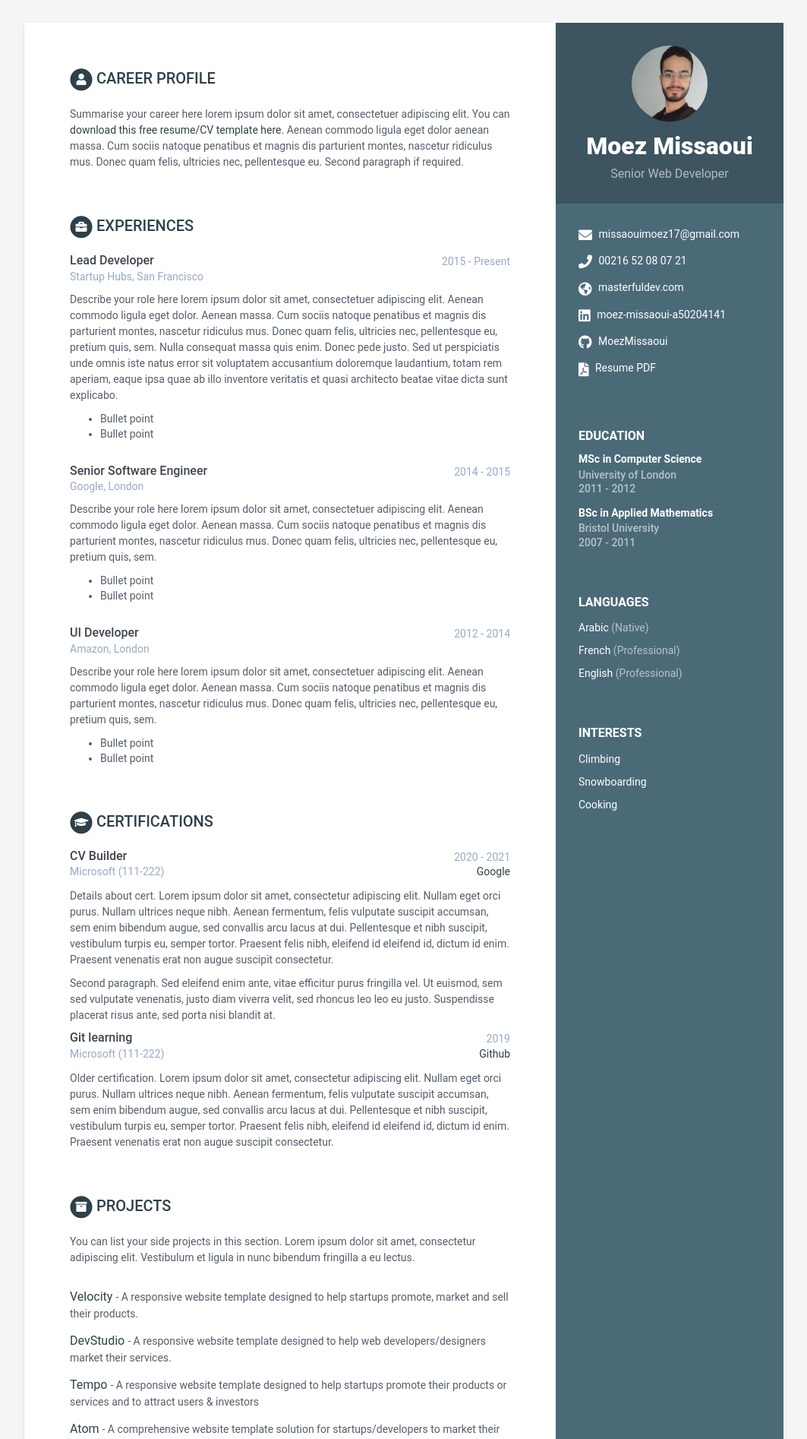
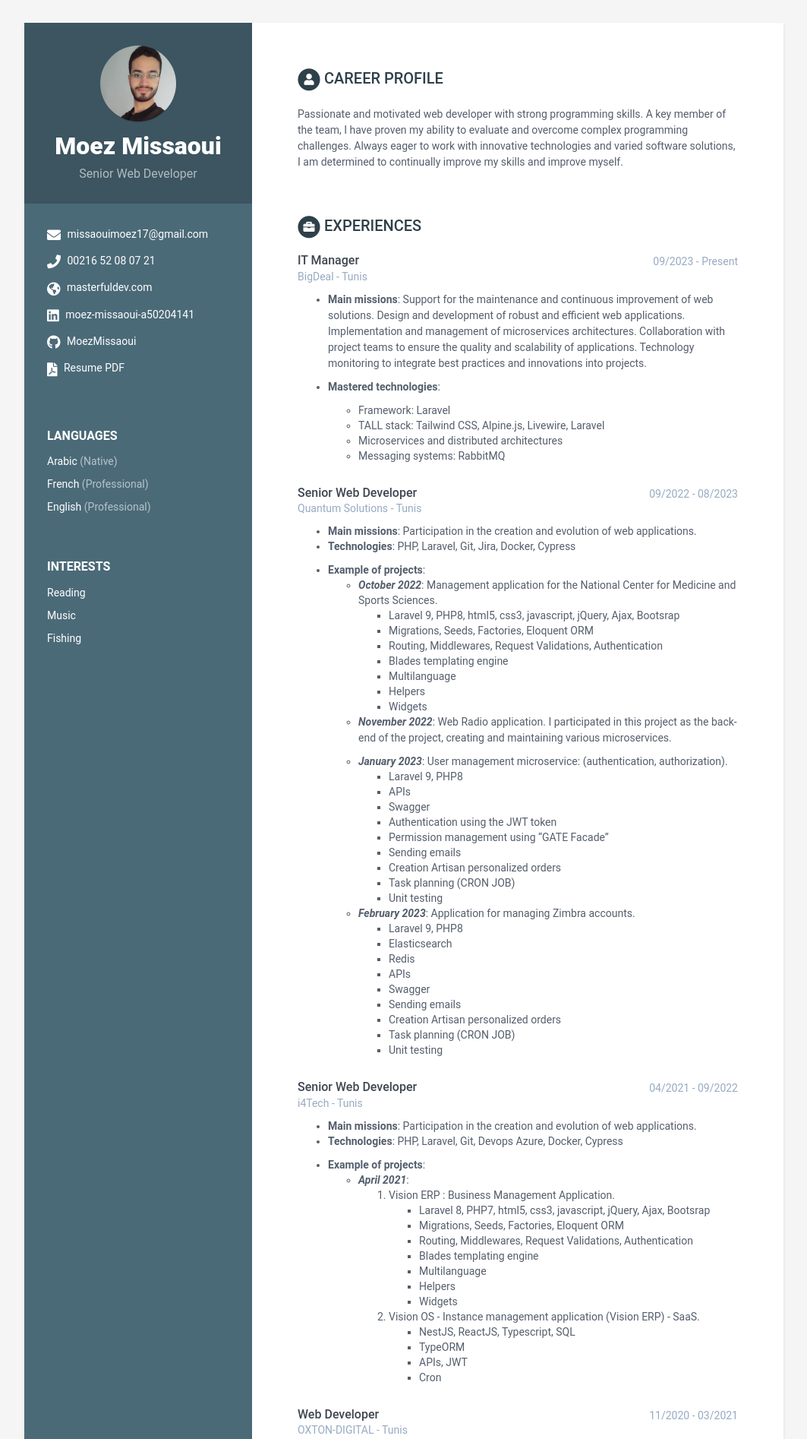
Before and after one commit to MoezMissaoui/MoezMissaoui.github.io, a Jekyll site: the page built from index.html, in a window 1280 px wide. Shown: the top 1894 px of the page at 76% size, without its empty margins (108-1171 px from the left). Built offline with Jekyll 4.4.1, drawn with Linux system fonts in a browser that asks for light colours; some of the changed text lies outside the part shown.

Commit message:
feat: create content

```diff
--- a/_data/data.yml
+++ b/_data/data.yml
@@ -3,9 +3,9 @@
 #
 
 sidebar:
-    position: right # position of the sidebar : left or right
+    position: left # position of the sidebar : left or right
     about: false # set to False or comment line if you want to remove the "how to use?" in the sidebar
-    education: True # set to False if you want education in main section instead of in sidebar
+    education: false # set to False if you want education in main section instead of in sidebar
 
     # Profile information
     name: Moez Missaoui
@@ -45,218 +45,325 @@ sidebar:
     interests:
       title: Interests
       info:
-        - item: Climbing
+        - item: Reading
           link:
 
-        - item: Snowboarding
+        - item: Music
           link:
 
-        - item: Cooking
+        - item: Fishing
           link:
 
 career-profile:
     title: Career Profile
     summary: |
-      Summarise your career here lorem ipsum dolor sit amet, consectetuer
-      adipiscing elit. You can [download this free resume/CV template here]().
-      Aenean commodo ligula eget dolor aenean massa. Cum sociis natoque
-      penatibus et magnis dis parturient montes, nascetur ridiculus mus.
-      Donec quam felis, ultricies nec, pellentesque eu.
-      Second paragraph if required.
+      Passionate and motivated web developer with strong programming skills. A key member of the team, I have proven my ability to evaluate and overcome complex programming challenges. Always eager to work with innovative technologies and varied software solutions, I am determined to continually improve my skills and improve myself.
+
 education:
     title: Education
     info:
-      - degree: MSc in Computer Science
-        university: University of London
-        time: 2011 - 2012
+      - degree: Bachelor in Computer Science
+        university: Faculty of Sciences of Monastir
+        time: 2016
         details: |
-          Describe your study here lorem ipsum dolor sit amet, consectetuer
-          adipiscing elit. Aenean commodo ligula eget dolor. Aenean massa. Cum
-          sociis natoque penatibus et magnis dis parturient montes, nascetur
-          ridiculus mus. Donec quam felis, ultricies nec, pellentesque eu,
-          pretium quis, sem.
-            - Bullet point
-            - Bullet point
-      - degree: BSc in Applied Mathematics
-        university: Bristol University
-        time: 2007 - 2011
-        details: |
-          Describe your study here lorem ipsum dolor sit amet, consectetuer
-          adipiscing elit. Aenean commodo ligula eget dolor. Aenean massa. Cum
-          sociis natoque penatibus et magnis dis parturient montes, nascetur
-          ridiculus mus. Donec quam felis, ultricies nec, pellentesque eu,
-          pretium quis, sem.
-            - Bullet point
-            - Bullet point
+
+
 
 experiences:
     title: Experiences
     info:
-      - role: Lead Developer
-        time: 2015 - Present
-        company: Startup Hubs, San Francisco
+      - role: IT Manager
+        time: 09/2023 - Present
+        company: BigDeal - Tunis
         details: |
-          Describe your role here lorem ipsum dolor sit amet, consectetuer
-          adipiscing elit. Aenean commodo ligula eget dolor. Aenean massa.
-          Cum sociis natoque penatibus et magnis dis parturient montes,
-          nascetur ridiculus mus. Donec quam felis, ultricies nec,
-          pellentesque eu, pretium quis, sem. Nulla consequat massa quis
-          enim. Donec pede justo. Sed ut perspiciatis unde omnis iste natus
-          error sit voluptatem accusantium doloremque laudantium, totam rem
-          aperiam, eaque ipsa quae ab illo inventore veritatis et quasi
-          architecto beatae vitae dicta sunt explicabo.
-            - Bullet point
-            - Bullet point
-      - role: Senior Software Engineer
-        time: 2014 - 2015
-        company: Google, London
+          - **Main missions**:
+            Support for the maintenance and continuous improvement of web solutions.
+            Design and development of robust and efficient web applications.
+            Implementation and management of microservices architectures.
+            Collaboration with project teams to ensure the quality and scalability of applications.
+            Technology monitoring to integrate best practices and innovations into projects.
+
+          - **Mastered technologies**:
+            - Framework: Laravel
+            - TALL stack: Tailwind CSS, Alpine.js, Livewire, Laravel
+            - Microservices and distributed architectures
+            - Messaging systems: RabbitMQ
+
+      - role: Senior Web Developer
+        time: 09/2022 - 08/2023
+        company: Quantum Solutions - Tunis
         details: |
-          Describe your role here lorem ipsum dolor sit amet, consectetuer
-          adipiscing elit. Aenean commodo ligula eget dolor. Aenean massa.
-          Cum sociis natoque penatibus et magnis dis parturient montes,
-          nascetur ridiculus mus. Donec quam felis, ultricies nec,
-          pellentesque eu, pretium quis, sem.
-            - Bullet point
-            - Bullet point
-      - role: UI Developer
-        time: 2012 - 2014
-        company: Amazon, London
+          - **Main missions**: Participation in the creation and evolution of web applications.
+          - **Technologies**: PHP, Laravel, Git, Jira, Docker, Cypress
+
+          - **Example of projects**:
+              - ___October 2022___:
+                Management application for the National Center for Medicine and Sports Sciences.
+                  - Laravel 9, PHP8, html5, css3, javascript, jQuery, Ajax, Bootsrap
+                  - Migrations, Seeds, Factories, Eloquent ORM
+                  - Routing, Middlewares, Request Validations, Authentication
+                  - Blades templating engine
+                  - Multilanguage
+                  - Helpers
+                  - Widgets
+
+              - ___November 2022___:
+                Web Radio application. I participated in this project as the back-end of the project, creating and maintaining various microservices.
+
+              - ___January 2023___:
+                User management microservice: (authentication, authorization).
+                  - Laravel 9, PHP8
+                  - APIs
+                  - Swagger
+                  - Authentication using the JWT token
+                  - Permission management using “GATE Facade”
+                  - Sending emails
+                  - Creation Artisan personalized orders
+                  - Task planning (CRON JOB)
+                  - Unit testing
+
+              - ___February 2023___:
+                Application for managing Zimbra accounts.
+                  - Laravel 9, PHP8
+                  - Elasticsearch
+                  - Redis
+                  - APIs
+                  - Swagger
+                  - Sending emails
+                  - Creation Artisan personalized orders
+                  - Task planning (CRON JOB)
+                  - Unit testing
+
+
+      - role: Senior Web Developer
+        time: 04/2021 - 09/2022
+        company: i4Tech - Tunis
         details: |
-          Describe your role here lorem ipsum dolor sit amet, consectetuer
-          adipiscing elit. Aenean commodo ligula eget dolor. Aenean massa.
-          Cum sociis natoque penatibus et magnis dis parturient montes,
-          nascetur ridiculus mus. Donec quam felis, ultricies nec,
-          pellentesque eu, pretium quis, sem.
-            - Bullet point
-            - Bullet point
+          - **Main missions**: Participation in the creation and evolution of web applications.
+          - **Technologies**: PHP, Laravel, Git, Devops Azure, Docker, Cypress
+
+          - **Example of projects**:
+              - ___April 2021___:
+                1. Vision ERP : Business Management Application.
+                    - Laravel 8, PHP7, html5, css3, javascript, jQuery, Ajax, Bootsrap
+                    - Migrations, Seeds, Factories, Eloquent ORM
+                    - Routing, Middlewares, Request Validations, Authentication
+                    - Blades templating engine
+                    - Multilanguage
+                    - Helpers
+                    - Widgets
+
+                1. Vision OS - Instance management application (Vision ERP) - SaaS.
+                    - NestJS, ReactJS, Typescript, SQL
+                    - TypeORM
+                    - APIs, JWT
+                    - Cron
+
+      - role: Web Developer
+        time: 11/2020 - 03/2021
+        company: OXTON-DIGITAL - Tunis
+        details: |
+          - **Main missions**: Participation in the creation and evolution of web applications.
+          - **Technologies**: PHP, Laravel, Git, Gitlab, Docker
+
+          - **Example of projects**:
+              - ___April 2021___:
+                I walk my dog: Ad management web application.
+                  - Laravel 8, PHP7, html5, css3, javascript, jQuery, Ajax, Bootsrap
+                  - Migrations, Seeds, Factories, Eloquent ORM
+                  - Routing, Middlewares, Request Validations, Authentication
+                  - Blades templating engine
+                  - Multilanguage
+                  - Helpers
+
+      - role: Web Developer
+        time: 06/2017 - 11/2020
+        company: HYPERGROUP - Sfax
+        details: |
+          - **Main missions**:
+            - Design and development of web applications.
+            - Participation in the redesign and evolution of web applications.
+          - **Frameworks**: Laravel, Codeigniter
+
+          - **Example of projects**:
+              - ___October 2017___:
+                Tribal Deal - Ecommerce web application.
+                  - MVC Model
+                  - Codeigniter, php7, html5, css3, javascript, jQuery, Ajax, Bootstrap
+
+              - ___July 2018___:
+                Le Internship - PFE internship management web application.
+                - MVC Model
+                - codeigniter, php7, html5, css3, javascript, jQuery, Ajax, Bootstrap
+
+              - ___January 2019___:
+                Hyperschool - Tuition management application.
+                - Laravel 6, php7, html5, css3, javascript, jQuery, Ajax, Bootstrap
+                - Migrations, Seeds, Factories, Eloquent ORM
+                - Routing, Middlewares, Request Validations, Authentication
+                - Blades templating engine
+
+              - ___January 2020___:
+                Be The Winner - E-commerce web application.
+                - Laravel 7, php7, html5, css3, javascript, jQuery, Ajax, Bootstrap
+                - Migrations, Seeds, Factories, Eloquent ORM
+                - Routing, Middlewares, Request Validations, Authentication
+                - Blades templating engine
+                - Multilanguage
+                - Helpers
+                - Event / Listener
+
+              - ___September 2020___:
+                Kastello Store - E-commerce web application.
+                - Laravel 7, php7, html5, css3, javascript, jQuery, Ajax, Bootstrap
+                - Migrations, Seeds, Factories, Eloquent ORM
+                - Routing, Middlewares, Request Validations, Authentication
+                - Blades templating engine
+                - Multilanguage
+                - Helpers
+                - Job / Queue
+                - Orders / schedule
+
 
 certifications:
       title: Certifications
       list:
-        - name: CV Builder
-          start: 2020
-          end: 2021
-          organization: Microsoft
-          credentialid: 111-222
-          credentialurl: www.google.com
-          credentialname: Google
-          details: |
-            Details about cert. Lorem ipsum dolor sit amet, consectetur
-            adipiscing elit.
-            Nullam eget orci purus. Nullam ultrices neque nibh.
-            Aenean fermentum, felis vulputate suscipit accumsan,
-            sem enim bibendum augue, sed convallis arcu lacus at dui.
-            Pellentesque et nibh suscipit, vestibulum turpis eu, semper tortor.
-            Praesent felis nibh, eleifend id eleifend id, dictum id enim.
-            Praesent venenatis erat non augue suscipit consectetur.
-
-            Second paragraph. Sed eleifend enim ante, vitae efficitur purus
-            fringilla vel. Ut euismod, sem sed vulputate venenatis,
-            justo diam viverra velit, sed rhoncus leo leo eu justo.
-            Suspendisse placerat risus ante, sed porta nisi blandit at.
-        - name: Git learning
+        - name: Spécialisation en programmation Python 3.
           start: 2019
           end:
-          organization: Microsoft
-          credentialid: 111-222
-          credentialurl: www.github.com
-          credentialname: Github
+          organization: Coursera - University of Michigan
+          credentialid:
+          credentialurl: coursera.org
+          credentialname: Coursera
           details: |
-            Older certification. Lorem ipsum dolor sit amet, consectetur
-            adipiscing elit.
-            Nullam eget orci purus. Nullam ultrices neque nibh.
-            Aenean fermentum, felis vulputate suscipit accumsan,
-            sem enim bibendum augue, sed convallis arcu lacus at dui.
-            Pellentesque et nibh suscipit, vestibulum turpis eu, semper tortor.
-            Praesent felis nibh, eleifend id eleifend id, dictum id enim.
-            Praesent venenatis erat non augue suscipit consectetur.
+            - Python Basics (finished).
+            - Python functions, files and dictionaries (finished).
+            - Data collection and processing with Python (finished).
+            - Python classes and inheritance finished).
+            - Python project: pillow, tesseract and opencv (finished).
 
-projects:
-    title: Projects
-    intro: >
-      You can list your side projects in this
-      section. Lorem ipsum dolor sit amet, consectetur adipiscing elit.
-      Vestibulum et ligula in nunc bibendum fringilla a eu lectus.
-    assignments:
-      - title: Velocity
-        link: "#hook"
-        tagline: "A responsive website template designed to help startups promote, market and sell their products."
+        - name: Object-Oriented Java Programming (Data Structures and Beyond)
+          start: 2019
+          end:
+          organization: Coursera - University of California San Diego
+          credentialid:
+          credentialurl: coursera.org
+          credentialname: Coursera
+          details: |
+            - Object-oriented programming in Java (finished).
+            - Data structures and performance (finite).
+            - Advanced Data Structures in Java (finished).
+            - Mastering the Software Engineering Interview (Finished).
+            - Capstone: Social media data analysis (finished).
 
-      - title: DevStudio
-        link: "#"
-        tagline: "A responsive website template designed to help web developers/designers market their services."
 
-      - title: Tempo
-        link: "#"
-        tagline: "A responsive website template designed to help startups promote their products or services and to attract users &amp; investors"
 
-      - title: Atom
-        link: "#"
-        tagline: "A comprehensive website template solution for startups/developers to market their mobile apps."
+# projects:
+#     title: Projects
+#     intro: >
+#       You can list your side projects in this
+#       section. Lorem ipsum dolor sit amet, consectetur adipiscing elit.
+#       Vestibulum et ligula in nunc bibendum fringilla a eu lectus.
+#     assignments:
+#       - title: Velocity
+#         link: "#hook"
+#         tagline: "A responsive website template designed to help startups promote, market and sell their products."
 
-      - title: Delta
-        link: "#"
-        tagline: "A responsive Bootstrap one page theme designed to help app developers promote their mobile apps"
+#       - title: DevStudio
+#         link: "#"
+#         tagline: "A responsive website template designed to help web developers/designers market their services."
 
-oss:
-    title: OSS Contributions
-    intro: >
-      You can list your open source software contributions in this
-      section. Lorem ipsum dolor sit amet, consectetur adipiscing elit.
-      Vestibulum et ligula in nunc bibendum fringilla a eu lectus.
-    contributions:
-      - title: Tempo
-        link: "#"
-        tagline: "A responsive website template designed to help startups promote their products or services and to attract users &amp; investors"
+#       - title: Tempo
+#         link: "#"
+#         tagline: "A responsive website template designed to help startups promote their products or services and to attract users &amp; investors"
 
-      - title: Atom
-        link: "#"
-        tagline: "A comprehensive website template solution for startups/developers to market their mobile apps."
+#       - title: Atom
+#         link: "#"
+#         tagline: "A comprehensive website template solution for startups/developers to market their mobile apps."
 
-      - title: Delta
-        link: "#"
-        tagline: "A responsive Bootstrap one page theme designed to help app developers promote their mobile apps"
+#       - title: Delta
+#         link: "#"
+#         tagline: "A responsive Bootstrap one page theme designed to help app developers promote their mobile apps"
 
-publications:
-    title: Publications
-    intro: |
-      You can list your publications in this section. Lorem ipsum dolor sit
-      amet, consectetur adipiscing elit. Vestibulum et ligula in nunc
-      bibendum fringilla a eu lectus.
-    papers:
-      - title: The Art of Computer Programming
-        link: "#"
-        authors: Donald E. Knuth
-        conference: Addison-Wesley, 1968
+# oss:
+#     title: OSS Contributions
+#     intro: >
+#       You can list your open source software contributions in this
+#       section. Lorem ipsum dolor sit amet, consectetur adipiscing elit.
+#       Vestibulum et ligula in nunc bibendum fringilla a eu lectus.
+#     contributions:
+#       - title: Tempo
+#         link: "#"
+#         tagline: "A responsive website template designed to help startups promote their products or services and to attract users &amp; investors"
 
-      - title: "Genetic Programming III: Darwinian Invention &amp; Problem Solving"
-        link: "#"
-        authors: Koza, J.R., Andre, D., Bennett, F.H., Keane, M.A.
-        conference: "Morgan Kaufmann Publishers Inc., San Francisco, CA, USA, 1st edn. (1999)"
+#       - title: Atom
+#         link: "#"
+#         tagline: "A comprehensive website template solution for startups/developers to market their mobile apps."
 
-      - title: A syntax directed compiler for Algol 60
-        link: "#"
-        authors: Edgar T. Irons
-        conference: "Comm. ACM 4 (1961), 51–55"
+#       - title: Delta
+#         link: "#"
+#         tagline: "A responsive Bootstrap one page theme designed to help app developers promote their mobile apps"
+
+# publications:
+#     title: Publications
+#     intro: |
+#       You can list your publications in this section. Lorem ipsum dolor sit
+#       amet, consectetur adipiscing elit. Vestibulum et ligula in nunc
+#       bibendum fringilla a eu lectus.
+#     papers:
+#       - title: The Art of Computer Programming
+#         link: "#"
+#         authors: Donald E. Knuth
+#         conference: Addison-Wesley, 1968
+
+#       - title: "Genetic Programming III: Darwinian Invention &amp; Problem Solving"
+#         link: "#"
+#         authors: Koza, J.R., Andre, D., Bennett, F.H., Keane, M.A.
+#         conference: "Morgan Kaufmann Publishers Inc., San Francisco, CA, USA, 1st edn. (1999)"
+
+#       - title: A syntax directed compiler for Algol 60
+#         link: "#"
+#         authors: Edgar T. Irons
+#         conference: "Comm. ACM 4 (1961), 51–55"
+
+
 
 skills:
     title: Skills &amp; Proficiency
 
     toolset:
-      - name: Python & Django
-        level: 98%
+      - name: PHP
+        level: 90%
+
+      - name: SQL
+        level: 70%
 
       - name: Javascript & jQuery
-        level: 98%
+        level: 80%
 
-      - name: Angular
-        level: 98%
+      - name: Python
+        level: 60%
 
       - name: HTML5 & CSS
-        level: 95%
+        level: 80%
 
-      - name: Ruby on Rails
-        level: 85%
+      - name: Docker
+        level: 60%
 
-      - name: Sketch & Photoshop
-        level: 60%
+      - name: Alpine JS
+        level: 70%
+
+      - name: Livewire
+        level: 70%
+
+      - name: Tailwind
+        level: 50%
+
+      - name: React
+        level: 50%
+
+      - name: Flutter
+        level: 30%
+
+      - name: NestJS
+        level: 50%
--- a/index.html
+++ b/index.html
@@ -5,11 +5,11 @@ layout: default
 
 {% include career-profile.html %}
 
+{% include experiences.html %}
+
 {% unless site.data.data.sidebar.education %}
   {% include education.html %}
 {% endunless %}
-
-{% include experiences.html %}
 
 {% include certifications.html %}
 
```
